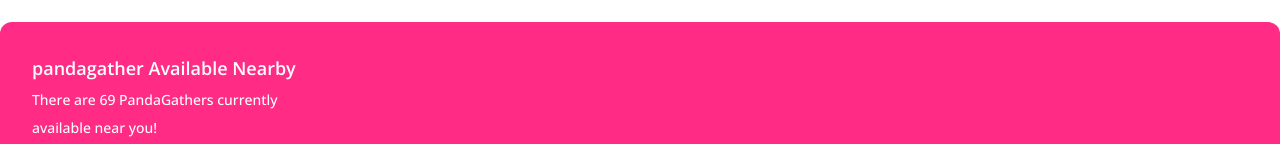
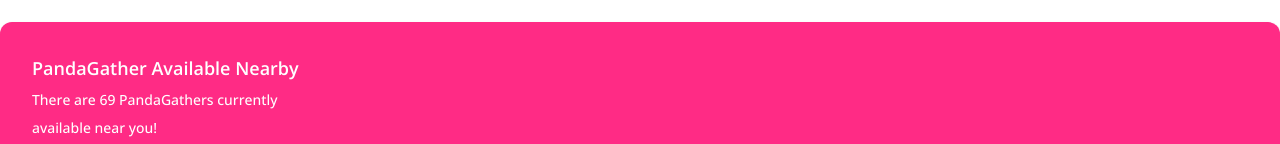
Before and after one commit to barbayjuliette/HACK_42SG, a Next.js app: page / in a window 1280 px wide. Shown: the part 1084-1228 px from the top of the page. Built offline with nearby package versions, Linux system fonts and the light colour scheme.

Commit message:
fixed error

```diff
--- a/src/components/gather-button.tsx
+++ b/src/components/gather-button.tsx
@@ -9,12 +9,12 @@
 }
 
 const GatherButton: FC<GatherButtonProps> = (props) => {
-  const { href, className } = props;
+  const { className } = props;
   return (
     <Link href="/gather" className={cn("flex", className)}>
       <Button variant="default" size="lg" className="rounded-t-xl rounded-b-none bg-panda text-white flex h-auto px-8 py-8 items-center justify-start text-start w-full">
         <div className="flex flex-col flex-grow gap-2">
-          <p className="font-semibold text-lg">pandagather Available Nearby</p>
+          <p className="font-semibold text-lg">PandaGather Available Nearby</p>
 		  <p>There are 69 PandaGathers currently</p>
 		  <p>available near you!</p>
         </div>
```
